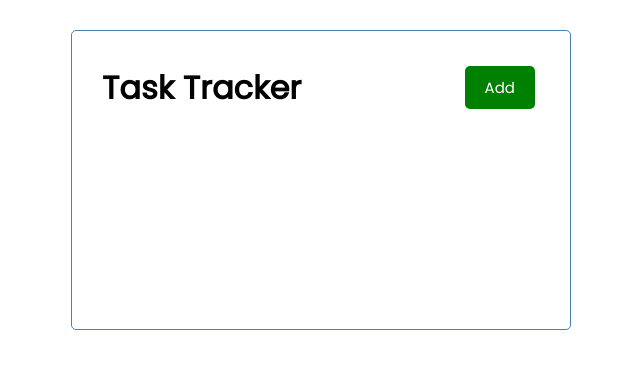
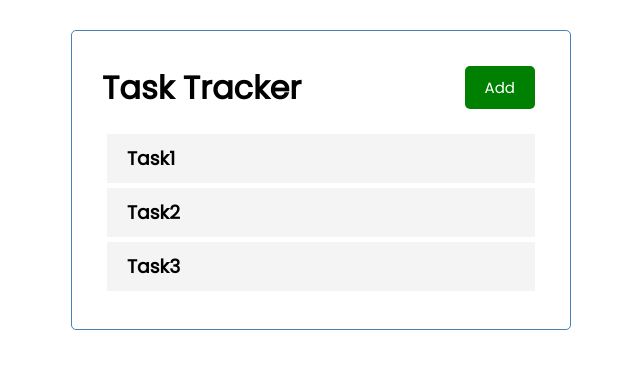
Before and after one commit to over40dev/Portfolio-react-context-hooks-fetch-api, a React (Create React App) app: page / in a window 1280 px wide. Shown: the top 368 px of the page, without its empty margins (319-959 px from the left). Built offline with nearby package versions, Linux system fonts and the light colour scheme.

Commit message:
Task Component - create list with mock array

```diff
--- a/src/App.js
+++ b/src/App.js
@@ -1,9 +1,11 @@
 import Header from './components/Header';
+import Tasks from './components/Tasks';
 
 function App() {
   return (
     <div className="container">
       <Header title="Task Tracker"/>
+      <Tasks />
     </div>
   );
 }
--- a/src/components/Header.js
+++ b/src/components/Header.js
@@ -1,5 +1,6 @@
 import PropTypes from 'prop-types';
 import Button from './Button';
+import Tasks from './Tasks';
 
 export default function Header({title}) {
 
--- /dev/null
+++ b/src/components/Tasks.js
@@ -0,0 +1,26 @@
+const tasks = [
+  {
+    id: 1,
+    name: 'Task1',
+    date: new Date(2021, 7, 1),
+    reminder: true,
+  }, {
+    id: 2,
+    name: 'Task2',
+    date: new Date(2021, 7, 2),
+    reminder: false,
+  }, {
+    id: 3,
+    name: 'Task3',
+    date: new Date(2021, 7, 3),
+    reminder: true,
+  },
+];
+
+export default function Tasks() {
+  return (
+    <div>
+      {tasks.map((task) => <h3 key={task.id} className="task">{task.name}</h3>)}
+    </div>
+  )
+}
```
Also changed, not shown: src/components/Button.js (line endings or trailing spaces).
